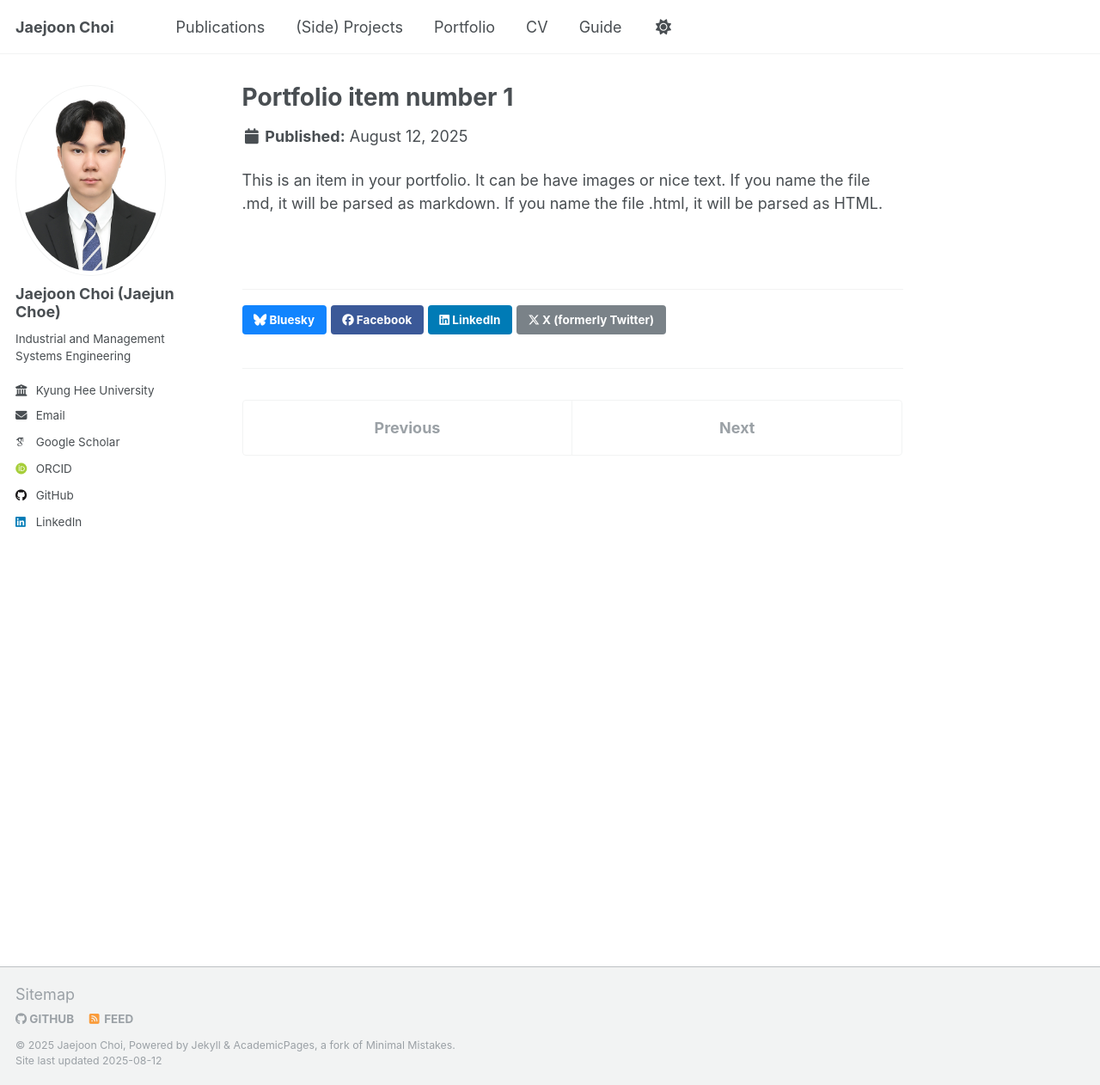
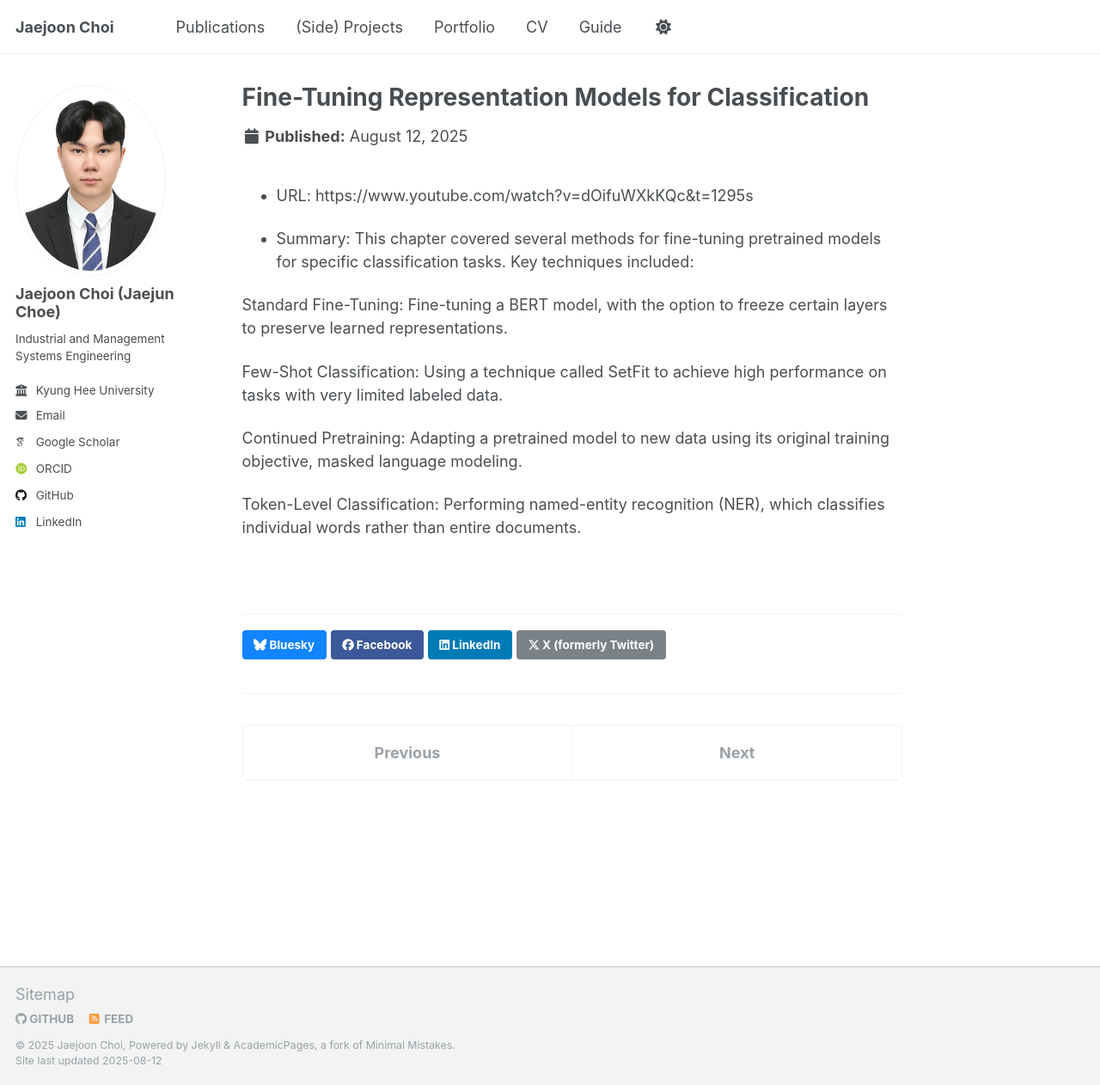
Before and after one commit to jaejunchoe/jaejunchoe.github.io, a Jekyll site: the page built from _portfolio/portfolio-1.md, in a window 1280 px wide and 1262 px high. Shown: the whole window at 86% size. Built offline with Jekyll 4.4.1, drawn with Linux system fonts in a browser that asks for light colours; some web fonts are replaced.

Commit message:
initial commit

```diff
--- a/_portfolio/portfolio-1.md
+++ b/_portfolio/portfolio-1.md
@@ -1,7 +1,19 @@
 ---
-title: "Portfolio item number 1"
-excerpt: "Short description of portfolio item number 1<br/><img src='/images/500x300.png'>"
+title: "Fine-Tuning Representation Models for Classification"
+excerpt: "Book Study_Hands-On Large Language Models Chapter 11. <br/><img src='images/bookstudy_ch11_hands-on large language models.jpg'>"
 collection: portfolio
 ---
 
-This is an item in your portfolio. It can be have images or nice text. If you name the file .md, it will be parsed as markdown. If you name the file .html, it will be parsed as HTML.
+- URL: https://www.youtube.com/watch?v=dOifuWXkKQc&t=1295s
+
+
+- Summary:
+This chapter covered several methods for fine-tuning pretrained models for specific classification tasks. Key techniques included:
+
+Standard Fine-Tuning: Fine-tuning a BERT model, with the option to freeze certain layers to preserve learned representations.
+
+Few-Shot Classification: Using a technique called SetFit to achieve high performance on tasks with very limited labeled data.
+
+Continued Pretraining: Adapting a pretrained model to new data using its original training objective, masked language modeling.
+
+Token-Level Classification: Performing named-entity recognition (NER), which classifies individual words rather than entire documents.
```
Also changed, not shown: images/bookstudy_ch11_hands-on large language models.jpg (added).
